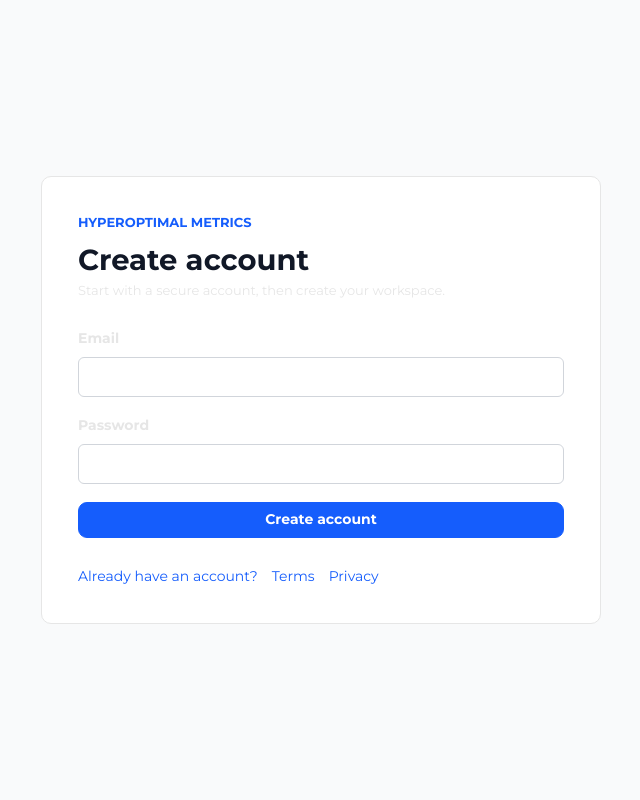
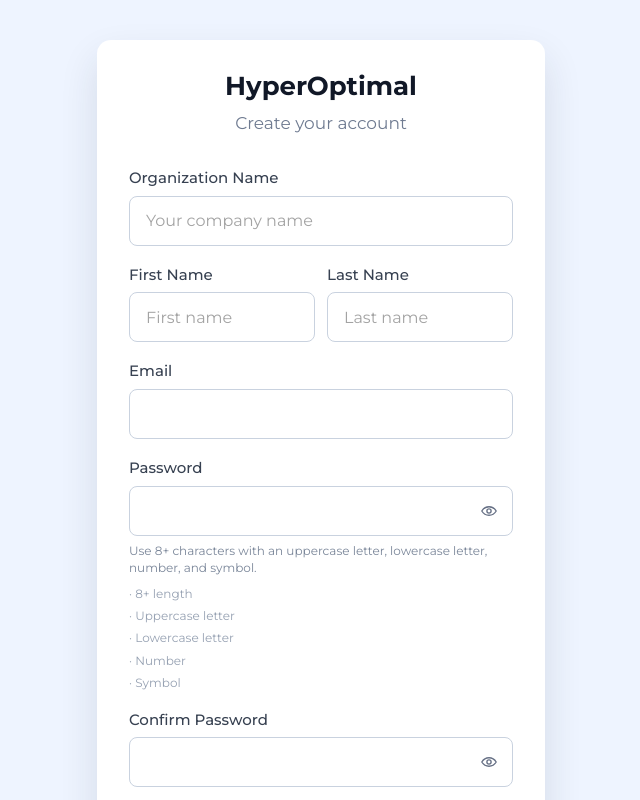
Before and after one commit to mattiika69/metrics, a Next.js app: page /signup in a window 1280 px wide. Shown: the top 800 px of the page, without its empty margins (319-959 px from the left). Built offline with nearby package versions, Linux system fonts and the light colour scheme.

Commit message:
Simplify auth screen design

```diff
--- a/app/forgot-password/page.tsx
+++ b/app/forgot-password/page.tsx
@@ -27,21 +27,31 @@
   return (
     <main className="auth-shell">
       <section className="auth-panel">
-        <p className="eyebrow">HyperOptimal Metrics</p>
-        <h1>Reset password</h1>
-        <p className="lede">Send a secure reset link to your email.</p>
+        <div className="auth-heading">
+          <h1>HyperOptimal</h1>
+          <p>Reset your password</p>
+        </div>
         {error ? <p className="notice error">{error}</p> : null}
         {message ? <p className="notice">{message}</p> : null}
-        <form action={forgotPasswordAction} className="form-stack">
-          <label>
+        <p className="auth-copy">
+          Enter your email address and we&apos;ll send you a link to reset your password.
+        </p>
+        <form action={forgotPasswordAction} className="auth-form">
+          <label className="auth-field">
             Email
-            <input name="email" type="email" autoComplete="email" required />
+            <input
+              name="email"
+              type="email"
+              autoComplete="email"
+              placeholder="you@example.com"
+              required
+            />
           </label>
           <button type="submit">Send reset link</button>
         </form>
-        <div className="link-row">
-          <Link href="/login">Back to login</Link>
-        </div>
+        <p className="auth-switch">
+          Remember your password? <Link href="/login">Sign in</Link>
+        </p>
       </section>
     </main>
   );
--- a/app/globals.css
+++ b/app/globals.css
@@ -2959,3 +2959,197 @@
     grid-template-columns: repeat(2, minmax(0, 1fr));
   }
 }
+
+/* Auth screens */
+.auth-shell {
+  display: flex;
+  min-height: 100vh;
+  align-items: center;
+  justify-content: center;
+  background: #eef4ff;
+  padding: 40px 18px;
+}
+
+.auth-panel {
+  width: min(100%, 448px);
+  border: 0;
+  border-radius: 14px;
+  background: #ffffff;
+  box-shadow: 0 18px 38px rgba(31, 41, 55, 0.12);
+  padding: 32px;
+}
+
+.auth-heading {
+  margin-bottom: 34px;
+  text-align: center;
+}
+
+.auth-heading h1 {
+  color: #111827;
+  font-size: 26px;
+  font-weight: 800;
+  line-height: 1.15;
+}
+
+.auth-heading p {
+  margin: 10px 0 0;
+  color: #6f7b91;
+  font-size: 17px;
+  line-height: 1.35;
+}
+
+.auth-copy {
+  margin: 0 0 24px;
+  color: #4b5563;
+  font-size: 15px;
+  line-height: 1.35;
+}
+
+.auth-form {
+  display: grid;
+  gap: 20px;
+}
+
+.auth-two-col {
+  display: grid;
+  grid-template-columns: repeat(2, minmax(0, 1fr));
+  gap: 12px;
+}
+
+.auth-field {
+  display: grid;
+  gap: 8px;
+  color: #374151;
+  font-size: 15px;
+  font-weight: 500;
+  line-height: 1.25;
+}
+
+.auth-label-row {
+  display: flex;
+  align-items: center;
+  justify-content: space-between;
+  gap: 12px;
+}
+
+.auth-label-row a,
+.auth-switch a {
+  color: #1f5eff;
+  font-weight: 500;
+}
+
+.auth-field input {
+  width: 100%;
+  min-height: 50px;
+  border: 1px solid #c9d2df;
+  border-radius: 8px;
+  background: #ffffff;
+  color: #111827;
+  font-size: 16px;
+  font-weight: 400;
+  line-height: 1.2;
+  padding: 0 16px;
+  outline: none;
+}
+
+.auth-field input::placeholder {
+  color: #a3a3a3;
+}
+
+.auth-field input:focus {
+  border-color: #9db9ff;
+  box-shadow: 0 0 0 3px rgba(31, 94, 255, 0.12);
+}
+
+.auth-password-wrap {
+  position: relative;
+  display: block;
+}
+
+.auth-password-wrap input {
+  padding-right: 48px;
+}
+
+.auth-eye {
+  position: absolute;
+  right: 14px;
+  top: 50%;
+  display: inline-flex;
+  width: 20px;
+  height: 20px;
+  align-items: center;
+  justify-content: center;
+  color: #667085;
+  pointer-events: none;
+  transform: translateY(-50%);
+}
+
+.auth-eye svg {
+  width: 18px;
+  height: 18px;
+  fill: none;
+  stroke: currentColor;
+  stroke-linecap: round;
+  stroke-linejoin: round;
+  stroke-width: 1.8;
+}
+
+.auth-help {
+  display: block;
+  margin-top: -2px;
+  color: #7a8699;
+  font-size: 12px;
+  font-weight: 400;
+  line-height: 1.45;
+}
+
+.auth-rules {
+  display: grid;
+  gap: 8px;
+  margin-top: 2px;
+  color: #96a1b2;
+  font-size: 12px;
+  font-weight: 400;
+  line-height: 1.2;
+}
+
+.auth-panel button[type="submit"] {
+  width: 100%;
+  min-height: 48px;
+  border: 0;
+  border-radius: 7px;
+  background: #1f5eff;
+  color: #ffffff;
+  font-size: 17px;
+  font-weight: 500;
+  padding: 0 18px;
+}
+
+.auth-panel .notice {
+  margin: -18px 0 20px;
+  border-radius: 8px;
+  font-size: 13px;
+}
+
+.auth-switch {
+  margin: 24px 0 0;
+  color: #6f7b91;
+  font-size: 15px;
+  line-height: 1.35;
+  text-align: center;
+}
+
+@media (max-width: 540px) {
+  .auth-shell {
+    align-items: flex-start;
+    padding: 24px 14px;
+  }
+
+  .auth-panel {
+    padding: 28px 22px;
+  }
+
+  .auth-two-col {
+    grid-template-columns: 1fr;
+  }
+}
--- a/app/login/page.tsx
+++ b/app/login/page.tsx
@@ -31,32 +31,43 @@
   return (
     <main className="auth-shell">
       <section className="auth-panel">
-        <p className="eyebrow">HyperOptimal Metrics</p>
-        <h1>Log in</h1>
-        <p className="lede">Access your workspace, reports, and admin tools.</p>
+        <div className="auth-heading">
+          <h1>HyperOptimal</h1>
+          <p>Sign in to your account</p>
+        </div>
         {error ? <p className="notice error">{error}</p> : null}
         {message ? <p className="notice">{message}</p> : null}
-        <form action={signInAction} className="form-stack">
+        <form action={signInAction} className="auth-form">
           {next ? <input type="hidden" name="next" value={next} /> : null}
-          <label>
+          <label className="auth-field">
             Email
             <input name="email" type="email" autoComplete="email" required />
           </label>
-          <label>
+          <label className="auth-field">
+            <span className="auth-label-row">
               Password
+              <Link href="/forgot-password">Forgot password?</Link>
+            </span>
+            <span className="auth-password-wrap">
               <input
                 name="password"
                 type="password"
                 autoComplete="current-password"
                 required
               />
+              <span className="auth-eye" aria-hidden="true">
+                <svg viewBox="0 0 24 24" focusable="false">
+                  <path d="M2.4 12s3.4-5.7 9.6-5.7 9.6 5.7 9.6 5.7-3.4 5.7-9.6 5.7S2.4 12 2.4 12Z" />
+                  <circle cx="12" cy="12" r="2.8" />
+                </svg>
+              </span>
+            </span>
           </label>
-          <button type="submit">Log in</button>
+          <button type="submit">Sign in</button>
         </form>
-        <div className="link-row">
-          <Link href="/forgot-password">Reset password</Link>
-          <Link href={signupHref}>Create account</Link>
-        </div>
+        <p className="auth-switch">
+          Don&apos;t have an account? <Link href={signupHref}>Sign up</Link>
+        </p>
       </section>
     </main>
   );
--- a/app/signup/page.tsx
+++ b/app/signup/page.tsx
@@ -30,20 +30,39 @@
   return (
     <main className="auth-shell">
       <section className="auth-panel">
-        <p className="eyebrow">HyperOptimal Metrics</p>
-        <h1>Create account</h1>
-        <p className="lede">
-          Start with a secure account, then create your workspace.
-        </p>
+        <div className="auth-heading">
+          <h1>HyperOptimal</h1>
+          <p>Create your account</p>
+        </div>
         {error ? <p className="notice error">{error}</p> : null}
-        <form action={signUpAction} className="form-stack">
+        <form action={signUpAction} className="auth-form">
           {next ? <input type="hidden" name="next" value={next} /> : null}
-          <label>
+          <label className="auth-field">
+            Organization Name
+            <input
+              name="organizationName"
+              placeholder="Your company name"
+              autoComplete="organization"
+              required
+            />
+          </label>
+          <div className="auth-two-col">
+            <label className="auth-field">
+              First Name
+              <input name="firstName" placeholder="First name" autoComplete="given-name" />
+            </label>
+            <label className="auth-field">
+              Last Name
+              <input name="lastName" placeholder="Last name" autoComplete="family-name" />
+            </label>
+          </div>
+          <label className="auth-field">
             Email
             <input name="email" type="email" autoComplete="email" required />
           </label>
-          <label>
+          <label className="auth-field">
             Password
+            <span className="auth-password-wrap">
               <input
                 name="password"
                 type="password"
@@ -51,14 +70,46 @@
                 minLength={8}
                 required
               />
+              <span className="auth-eye" aria-hidden="true">
+                <svg viewBox="0 0 24 24" focusable="false">
+                  <path d="M2.4 12s3.4-5.7 9.6-5.7 9.6 5.7 9.6 5.7-3.4 5.7-9.6 5.7S2.4 12 2.4 12Z" />
+                  <circle cx="12" cy="12" r="2.8" />
+                </svg>
+              </span>
+            </span>
+            <span className="auth-help">
+              Use 8+ characters with an uppercase letter, lowercase letter, number, and symbol.
+            </span>
+            <span className="auth-rules">
+              <span>· 8+ length</span>
+              <span>· Uppercase letter</span>
+              <span>· Lowercase letter</span>
+              <span>· Number</span>
+              <span>· Symbol</span>
+            </span>
+          </label>
+          <label className="auth-field">
+            Confirm Password
+            <span className="auth-password-wrap">
+              <input
+                name="confirmPassword"
+                type="password"
+                autoComplete="new-password"
+                required
+              />
+              <span className="auth-eye" aria-hidden="true">
+                <svg viewBox="0 0 24 24" focusable="false">
+                  <path d="M2.4 12s3.4-5.7 9.6-5.7 9.6 5.7 9.6 5.7-3.4 5.7-9.6 5.7S2.4 12 2.4 12Z" />
+                  <circle cx="12" cy="12" r="2.8" />
+                </svg>
+              </span>
+            </span>
           </label>
           <button type="submit">Create account</button>
         </form>
-        <div className="link-row">
-          <Link href={loginHref}>Already have an account?</Link>
-          <Link href="/terms">Terms</Link>
-          <Link href="/privacy">Privacy</Link>
-        </div>
+        <p className="auth-switch">
+          Already have an account? <Link href={loginHref}>Sign in</Link>
+        </p>
       </section>
     </main>
   );
--- a/lib/auth/actions.ts
+++ b/lib/auth/actions.ts
@@ -109,24 +109,43 @@
 export async function signUpAction(formData: FormData) {
   const email = formValue(formData, "email");
   const password = formValue(formData, "password");
+  const confirmPassword = formValue(formData, "confirmPassword");
+  const firstName = formValue(formData, "firstName");
+  const lastName = formValue(formData, "lastName");
+  const organizationName = formValue(formData, "organizationName");
   const next = safeNextPath(formValue(formData, "next"), "/get-started");
 
-  if (!email || !password) {
+  if (!email || !password || !organizationName) {
     redirectWith(
       withNext("/signup", next, "/get-started"),
       "error",
-      "Email and password are required.",
+      "Organization, email, and password are required.",
+    );
+  }
+
+  if (confirmPassword && password !== confirmPassword) {
+    redirectWith(
+      withNext("/signup", next, "/get-started"),
+      "error",
+      "Passwords must match.",
     );
   }
 
   await checkAuthRateLimit("signup", email, withNext("/signup", next, "/get-started"));
 
   const supabase = await createClient();
+  const fullName = [firstName, lastName].filter(Boolean).join(" ").trim();
   const { data, error } = await supabase.auth.signUp({
     email,
     password,
     options: {
       emailRedirectTo: `${await getOrigin()}/auth/callback?next=${encodeURIComponent(next)}`,
+      data: {
+        first_name: firstName || null,
+        last_name: lastName || null,
+        full_name: fullName || null,
+        organization_name: organizationName,
+      },
     },
   });
 
@@ -149,6 +168,7 @@
     targetId: data.user?.id ?? null,
     metadata: {
       email,
+      organizationName,
       requiresConfirmation: !data.session,
     },
   });
```
Lines whose indentation alone changed are shown as unchanged.
